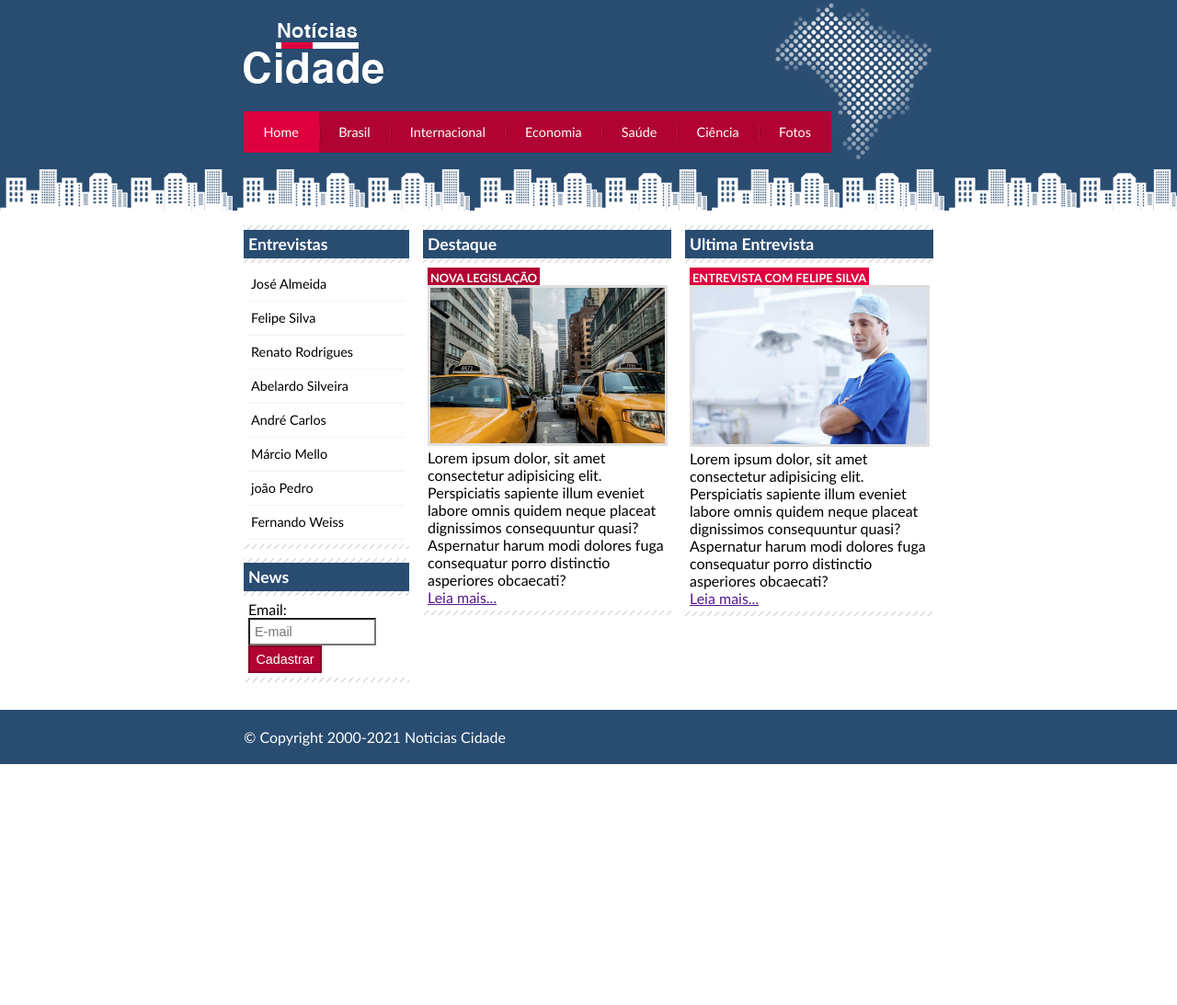
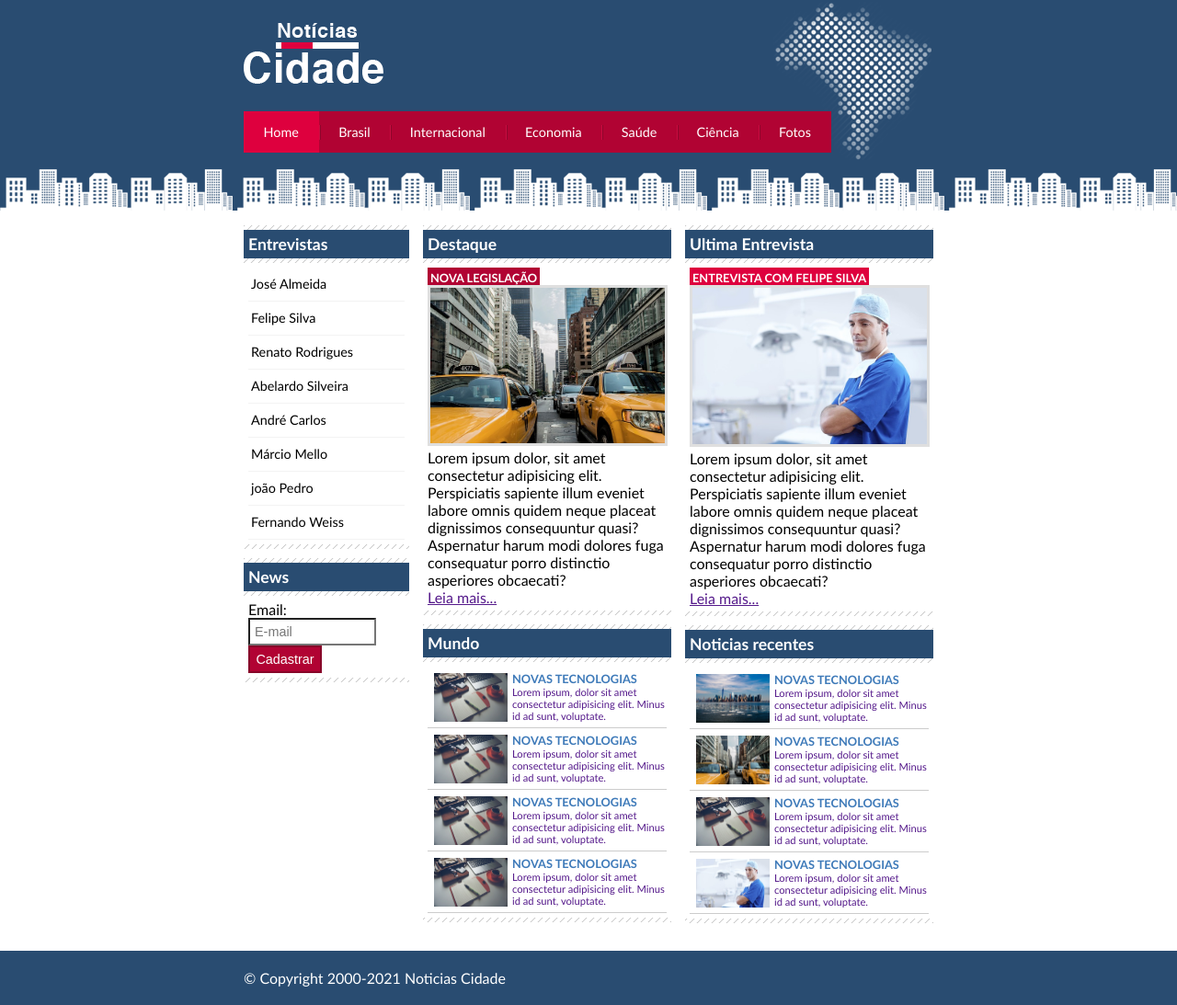
Before and after one commit to Renildo15/Noticias_Cidades, a plain HTML site: page index.html in a window 1280 px wide. Shown: the whole page at 92% size. Before the commit the page ends 831 px from the top, so only its background shows below. Drawn offline with Linux system fonts and the light colour scheme.

Commit message:
Home-Completo

```diff
--- a/index.html
+++ b/index.html
@@ -49,6 +49,47 @@
                           <a href="">Leia mais...</a>
                       </div>
                   </div>
+
+
+                  <div class="caixa">
+                      <h2>Mundo</h2>
+                      <div class="caixa-conteudo">
+                          <ul id="lista-noticias">
+                              <li>
+                                  <a href="">
+                                      <img src="imagens/tecnologia.jpg" alt="Iagem" width="80">
+                                      <h3>Novas Tecnologias</h3>
+                                      <p>Lorem ipsum, dolor sit amet consectetur adipisicing elit. Minus id ad sunt, voluptate.</p>
+                                  </a>
+                              </li>
+
+                              <li>
+                                  <a href="">
+                                      <img src="imagens/tecnologia.jpg" alt="Iagem" width="80">
+                                      <h3>Novas Tecnologias</h3>
+                                      <p>Lorem ipsum, dolor sit amet consectetur adipisicing elit. Minus id ad sunt, voluptate.</p>
+                                  </a>
+                              </li>
+
+                              <li>
+                                  <a href="">
+                                      <img src="imagens/tecnologia.jpg" alt="Iagem" width="80">
+                                      <h3>Novas Tecnologias</h3>
+                                      <p>Lorem ipsum, dolor sit amet consectetur adipisicing elit. Minus id ad sunt, voluptate.</p>
+                                  </a>
+                              </li>
+
+                              <li>
+                                  <a href="">
+                                      <img src="imagens/tecnologia.jpg" alt="Iagem" width="80">
+                                      <h3>Novas Tecnologias</h3>
+                                      <p>Lorem ipsum, dolor sit amet consectetur adipisicing elit. Minus id ad sunt, voluptate.</p>
+                                  </a>
+                              </li>
+                          </ul>
+                      </div>
+                  </div>
+
               </div><!-- fim primario -->
 
               <div id="secundario">
@@ -60,6 +101,45 @@
                           <img class="imagem-principal" src="imagens/doutor.jpg" alt="imagem" width="100%">
                           <p>Lorem ipsum dolor, sit amet consectetur adipisicing elit. Perspiciatis sapiente illum eveniet labore omnis quidem neque placeat dignissimos consequuntur quasi? Aspernatur harum modi dolores fuga consequatur porro distinctio asperiores obcaecati?</p>
                           <a href="">Leia mais...</a>
+                      </div>
+                  </div>
+
+                  <div class="caixa">
+                      <h2>Noticias recentes</h2>
+                      <div class="caixa-conteudo">
+                          <ul id="lista-noticias">
+                              <li>
+                                  <a href="">
+                                      <img src="imagens/cidade.jpg" alt="Imagem" width="80">
+                                      <h3>Novas Tecnologias</h3>
+                                      <p>Lorem ipsum, dolor sit amet consectetur adipisicing elit. Minus id ad sunt, voluptate.</p>
+                                  </a>
+                              </li>
+
+                              <li>
+                                  <a href="">
+                                      <img src="imagens/taxi.jpg" alt="Iagem" width="80">
+                                      <h3>Novas Tecnologias</h3>
+                                      <p>Lorem ipsum, dolor sit amet consectetur adipisicing elit. Minus id ad sunt, voluptate.</p>
+                                  </a>
+                              </li>
+
+                              <li>
+                                  <a href="">
+                                      <img src="imagens/tecnologia.jpg" alt="Iagem" width="80">
+                                      <h3>Novas Tecnologias</h3>
+                                      <p>Lorem ipsum, dolor sit amet consectetur adipisicing elit. Minus id ad sunt, voluptate.</p>
+                                  </a>
+                              </li>
+
+                              <li>
+                                  <a href="">
+                                      <img src="imagens/doutor.jpg" alt="Iagem" width="80">
+                                      <h3>Novas Tecnologias</h3>
+                                      <p>Lorem ipsum, dolor sit amet consectetur adipisicing elit. Minus id ad sunt, voluptate.</p>
+                                  </a>
+                              </li>
+                          </ul>
                       </div>
                   </div>
 
--- a/style.css
+++ b/style.css
@@ -188,3 +188,33 @@ h3{
     background: #de003e;;
     color: white;
 }
+
+#lista-noticias li{
+    padding: 2px;
+    border-bottom: 1px solid #ccc;
+    height: 62px;
+}
+
+#lista-noticias li a img{
+    float: left;
+    margin: 5px;
+}
+
+#lista-noticias li a{
+    text-decoration: none;
+}
+
+#lista-noticias li a h3{
+    font-size: 0.8em;
+    padding: 0;
+    color: #3e7ab9;
+}
+
+#lista-noticias li a p {
+    font-size: 0.7em;
+}
+
+#lista-noticias li:hover{
+    background: #eee;
+    cursor: pointer;
+}
```
